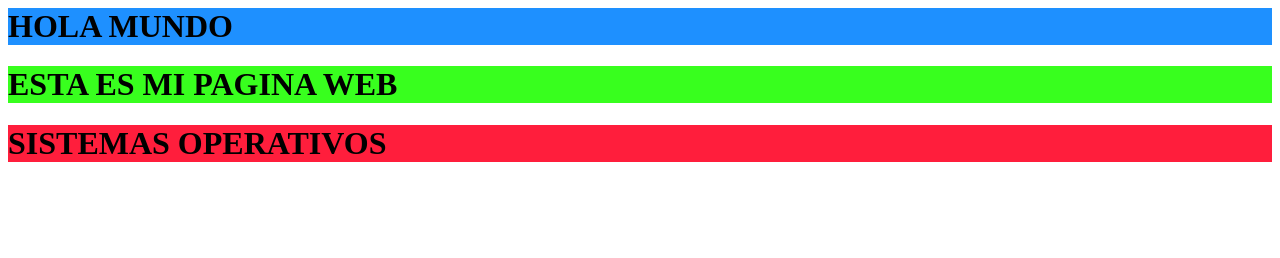
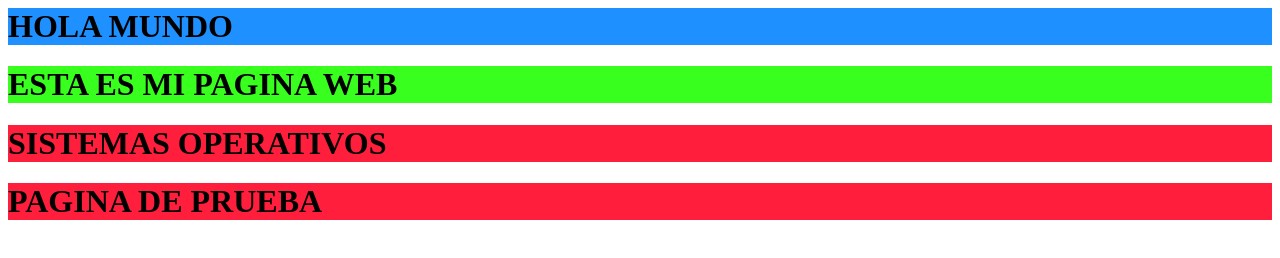
Before and after one commit to YEFRIN-MORALES/sistemas_op-, a plain HTML site: page index.html in a window 1280 px wide. Drawn offline with Linux system fonts and the light colour scheme.

Commit message:
se agrego un cuarto commit

```diff
--- a/index.html
+++ b/index.html
@@ -8,5 +8,7 @@
   <h1 style="background-color:DodgerBlue;">HOLA MUNDO</h1>
   <h1 style="background-color:rgb(56, 255, 30);">ESTA ES MI PAGINA WEB</h1>
   <h1 style="background-color:rgb(255, 30, 60);">SISTEMAS OPERATIVOS</h1>
+  <h1 style="background-color:rgb(255, 30, 60);">PAGINA DE PRUEBA</h1>
+
 </body>
 </html>
```
